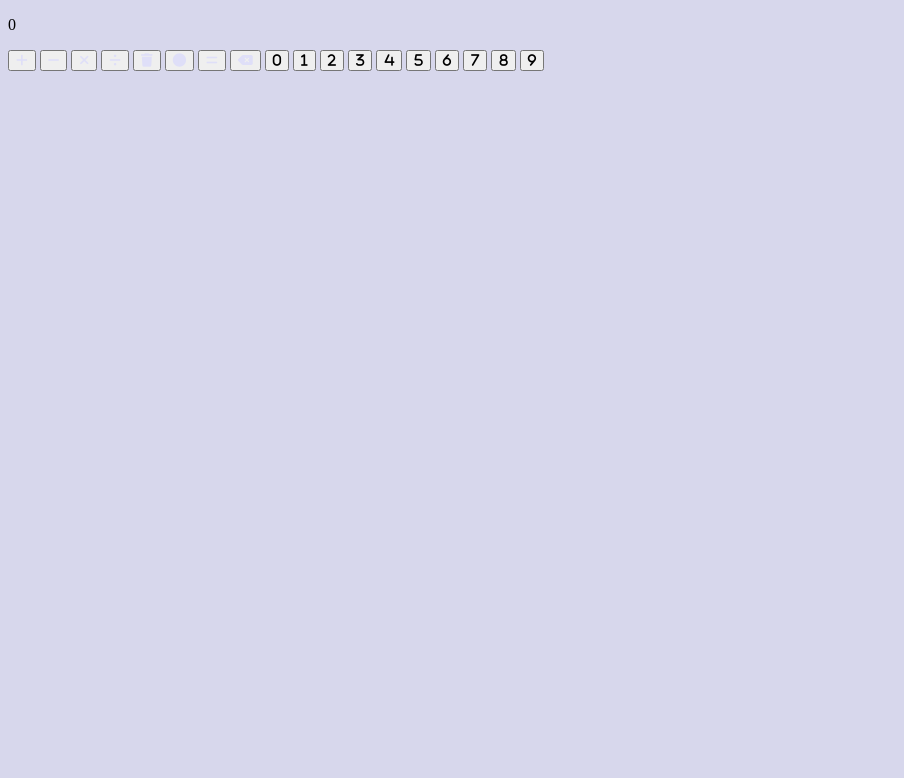
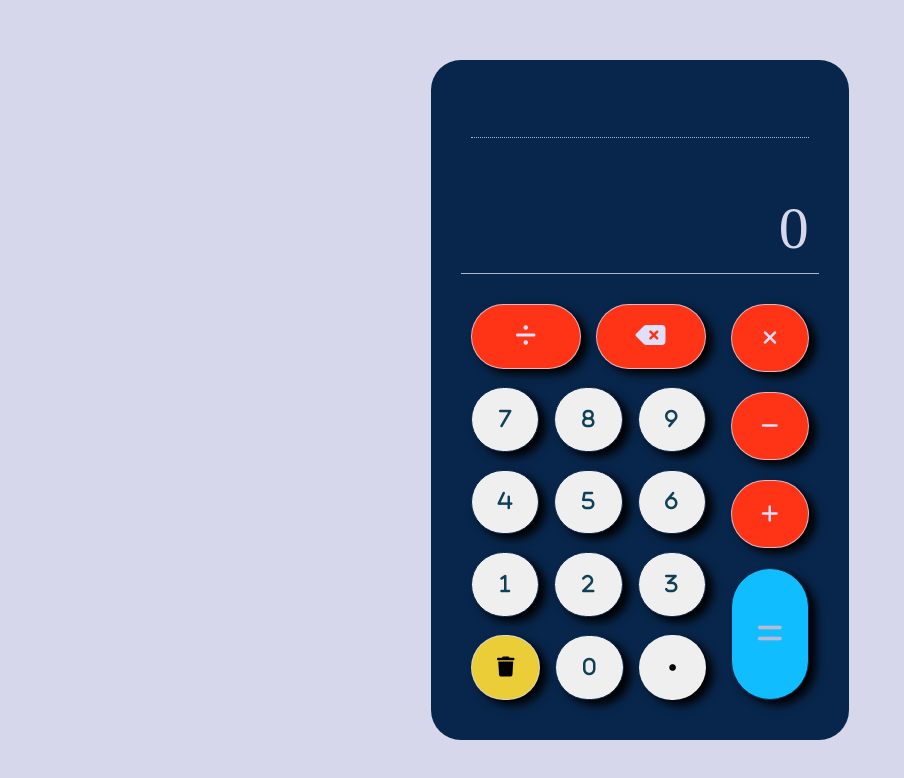
Before and after one commit to AlanOC123/calculator-odin, a plain HTML site: page index.html in a window 1280 px wide. Shown: the whole page, without its empty margins (0-904 px from the left). Drawn offline with Linux system fonts and the light colour scheme.

Commit message:
Finished Version 2
Completed version 2 fully interactive and designed.

```diff
--- a/index.html
+++ b/index.html
@@ -10,35 +10,56 @@
     <title>Calculator Version 2</title>
 </head>
 <body>
+    <div class="container">
         <div class="calculator" data-history = "[]">
             <div class="display">
                 <div class="history"></div>
                 <p class="stored"></p>
-            <p class="current"></p>
+                <p class="current">0</p>
             </div>
 
             <div class="calculator-keys">
-            <button data-type="operator" data-key="add"><i class="fa-solid fa-plus" style="color: rgb(223, 223, 248);"></i></button>
-            <button data-type="operator" data-key="sub"><i class="fa-solid fa-minus" style="color: rgb(223, 223, 248);"></i></button>
-            <button data-type="operator" data-key="mul"><i class="fa-solid fa-xmark" style="color: rgb(223, 223, 248);"></i></button>
-            <button data-type="operator" data-key="div"><i class="fa-solid fa-divide" style="color: rgb(223, 223, 248);"></i></button>
 
-            <button data-type="special" data-key="clr"><i class="fa-sharp fa-solid fa-trash" style="color: rgb(223, 223, 248);"></i></button>
-            <button data-type="special" data-key="dec"><i class="fa-solid fa-circle" style="color: rgb(223, 223, 248);"></i></button>
-            <button data-type="special" data-key="eql"><i class="fa-solid fa-equals" style="color: rgb(223, 223, 248);"></i></button>
-            <button data-type="special" data-key="del"><i class="fa-solid fa-delete-left" style="color: rgb(223, 223, 248);"></i></button>
+                <div class="left-middle-keys">
+                    <div class="top-row">
+                        <button data-type="operator" data-key="div"><i class="fa-solid fa-divide"></i></button>
+                        <button data-type="special" data-key="del"><i class="fa-solid fa-delete-left""></i></button>
+                    </div>
 
-            <button data-type="number" data-key="0"><i class="fa-solid fa-0"></i></button>
-            <button data-type="number" data-key="1"><i class="fa-solid fa-1"></i></button>
-            <button data-type="number" data-key="2"><i class="fa-solid fa-2"></i></button>
-            <button data-type="number" data-key="3"><i class="fa-solid fa-3"></i></button>
-            <button data-type="number" data-key="4"><i class="fa-solid fa-4"></i></button>
-            <button data-type="number" data-key="5"><i class="fa-solid fa-5"></i></button>
-            <button data-type="number" data-key="6"><i class="fa-solid fa-6"></i></button>
+                    <div class="second-row">
                         <button data-type="number" data-key="7"><i class="fa-solid fa-7"></i></button>
                         <button data-type="number" data-key="8"><i class="fa-solid fa-8"></i></button>
                         <button data-type="number" data-key="9"><i class="fa-solid fa-9"></i></button>
                     </div>
+
+                    <div class="third-row">
+                        <button data-type="number" data-key="4"><i class="fa-solid fa-4"></i></button>
+                        <button data-type="number" data-key="5"><i class="fa-solid fa-5"></i></button>
+                        <button data-type="number" data-key="6"><i class="fa-solid fa-6"></i></button>
+                    </div>
+
+                    <div class="fourth-row">
+                        <button data-type="number" data-key="1"><i class="fa-solid fa-1"></i></button>
+                        <button data-type="number" data-key="2"><i class="fa-solid fa-2"></i></button>
+                        <button data-type="number" data-key="3"><i class="fa-solid fa-3"></i></button>
+                    </div>
+
+                    <div class="bottom-row">
+                        <button data-type="special" data-key="clr"><i class="fa-sharp fa-solid fa-trash"></i></button>
+                        <button data-type="number" data-key="0"><i class="fa-solid fa-0"></i></button>
+                        <button data-type="special" data-key="dec"><i class="fa-solid fa-circle"></i></button>
+                    </div>
+                </div>
+
+                <div class="right-row">
+                    <button data-type="operator" data-key="mul"><i class="fa-solid fa-xmark"></i></button>
+                    <button data-type="operator" data-key="sub"><i class="fa-solid fa-minus"></i></button>
+                    <button data-type="operator" data-key="add"><i class="fa-solid fa-plus"></i></button>
+                    <button data-type="special" data-key="eql"><i class="fa-solid fa-equals"></i></button>
+                </div>
+
+            </div>
+        </div>
     </div>
 </body>
 </html>
--- a/script.js
+++ b/script.js
@@ -68,16 +68,6 @@ function sumCurrent () {
   return sum
 }
 
-// Create a div element to store the history
-function createHistoryDisplay () {
-  const historyDisplay = document.createElement('p')
-  const history = JSON.parse(calculator.dataset.history)
-  const length = history.length
-  historyDisplay.setAttribute('id', length)
-  historyDisplay.textContent = history[length - 1]
-  historyContainer.appendChild(historyDisplay)
-}
-
 // Display Update Functions
 function updateDisplay (value) {
   if (current.textContent === '0') {
@@ -88,8 +78,29 @@ function updateDisplay (value) {
 }
 
 function updateHistory (value) {
+  if (!historyContainer.firstChild) {
+    console.log(true)
+    const historyDisplay = document.createElement('p')
+    historyDisplay.classList.add('history-display')
+    historyDisplay.textContent = ''
+    historyContainer.appendChild(historyDisplay)
+  }
+
+  const historyDisplay = historyContainer.querySelector('.history-display')
+
+  historyDisplay.textContent = ''
+
   let history = JSON.parse(calculator.dataset.history)
   history.push(value)
+
+  history.forEach(num => {
+    if (history.indexOf(num) > 2) {
+      return
+    }
+
+    historyDisplay.textContent += `${history.indexOf(num) + 1} : ${num} \; `
+  })
+
   history = JSON.stringify(history)
   calculator.dataset.history = history
 }
@@ -171,7 +182,6 @@ special.forEach(button => {
     if (keyValue === 'eql') {
       const sum = sumCurrent()
       updateHistory(sum)
-      createHistoryDisplay()
     }
 
     if (keyValue === 'clr') {
@@ -225,7 +235,7 @@ window.addEventListener('keydown', (e) => {
       '/': 'div'
     }
 
-    mappedKey = map[keyValue]
+    const mappedKey = map[keyValue]
 
     captureValue(mappedKey)
     const key = keys.querySelector(`[data-key="${map[keyValue]}"`)
@@ -248,7 +258,6 @@ window.addEventListener('keydown', (e) => {
     if (mappedKey === 'eql') {
       const sum = sumCurrent()
       updateHistory(sum)
-      createHistoryDisplay()
     }
 
     if (mappedKey === 'clr') {
--- a/style.css
+++ b/style.css
@@ -1,22 +1,242 @@
 :root {
     --body-bg-color: rgb(215, 215, 236);
-    --calc-color-dark: rgb(8, 16, 32);
+    --calc-color-dark: rgb(8, 38, 75);
     --display-active-text: rgb(215, 215, 236);
     --display-history-text: rgb(215, 215, 236, 0.8);
-    --operator-button-background: rgb(235, 65, 120);
+    --operator-button-background: rgb(255, 52, 23);
     --operator-text-color: rgb(223, 223, 248);
     --digit-button-background: rgb(185, 185, 213);
+    --digit-button-text-color: rgb(16, 64, 85);
+    --equals-button-background: rgb(16,190,255);
+    --clr-button-background: rgb(234,205,55);
+}
+
+* {
+    /*border: 0.1rem solid red;*/
+    margin: 0;
 }
 
 html,
-html::before,
-html::after {
+body {
     margin: 0;
-    padding: 0;
     box-sizing: border-box;
+    height: 100%;
+    width: 100%;
+    font-size: 0.625rem;
 }
 
 body {
-    height: 100vh;
     background-color: var(--body-bg-color);
 }
+
+button {
+    border-radius: 100vw;
+    border: none;
+    box-shadow: 0.7rem 0.5rem 1rem;
+}
+
+.container {
+    height: 100%;
+    min-height: 100vh;
+    width: 100vw;
+    display: flex;
+    justify-content: center;
+    align-items: center;
+    overflow-x: hidden;
+    overflow-y: hidden;
+}
+
+.calculator {
+    display: flex;
+    flex-direction: column;
+    justify-content: center;
+    align-items: center;
+    height: 75vh;
+    aspect-ratio: 9/16;
+    width: auto;
+    min-width: none;
+    max-width: 33vw;
+    background-color: var(--calc-color-dark);
+
+    padding: 4rem;
+    border-radius: 3rem;
+    box-shadow: inset 1rem;
+}
+
+.display {
+    flex: 2;
+
+    font-size: 3rem;
+    color: var(--display-active-text);
+    border-bottom: 0.1rem solid var(--display-history-text);
+    width: 100%;
+    height: 70%;
+    margin-bottom: 3rem;
+
+    display: flex;
+    gap: 1rem;
+    flex-direction: column;
+    justify-content: flex-end;
+    padding: 0 1rem;
+}
+
+.current,
+.stored,
+.history {
+    width: 100%;
+    flex: 1;
+    text-align: end;
+}
+
+.history {
+    display: flex;
+    flex-wrap: wrap;
+    justify-content: flex-end;
+    border-bottom: 0.1rem dotted var(--display-history-text);
+    overflow-x: hidden;
+    overflow-y: hidden;
+}
+
+.current {
+    font-size: 6rem;
+    margin-bottom: 1rem;
+    color: var(--display-active-text);
+}
+
+.stored {
+    font-size: 3rem;
+    color: var(--display-history-text);
+
+}
+
+.calculator-keys {
+    align-self: flex-end;
+    min-height: 66%;
+    width: 100%;
+    flex: 3;
+    display: flex;
+    justify-content: space-around;
+    align-items: flex-start;
+    gap: 1.5rem;
+}
+
+.left-middle-keys {
+    height: 100%;
+    width: auto;
+    flex: 3;
+
+    display: flex;
+    flex-direction: column;
+    justify-content: space-evenly;
+    align-items: stretch;
+    margin-right: 1rem;
+    gap: 1.8rem;
+}
+
+.top-row,
+.second-row,
+.third-row,
+.fourth-row,
+.bottom-row {
+    flex: 1;
+    width: 100%;
+    height: 100%;
+    display: flex;
+    justify-content: space-evenly;
+    gap: 1.5rem;
+}
+
+.top-row button,
+.second-row button,
+.third-row button,
+.fourth-row button,
+.bottom-row button {
+    flex: 1;
+}
+
+.top-row button{
+    background-color: var(--operator-button-background);
+}
+
+.right-row {
+    height: 100%;
+    flex: 1;
+    display: flex;
+    flex-direction: column;
+    justify-content: space-evenly;
+    align-items: stretch;
+
+    gap: 2rem;
+}
+
+[data-key="eql"]{
+    flex: 2;
+    background-color: var(--equals-button-background);
+    border: 0.05rem solid var(--calc-color-dark);
+}
+
+[data-key="mul"],
+[data-key="sub"],
+[data-key="add"] {
+    flex: 1;
+    background-color: var(--operator-button-background);
+}
+
+[data-type="number"] {
+    border: 0.05rem solid var(--calc-color-dark);
+}
+
+[data-type="operator"] {
+    border: 0.05rem solid var(--display-history-text);
+}
+
+[data-key="clr"] {
+    background-color: var(--clr-button-background);
+    border: 0.05rem solid var(--display-history-text);
+}
+
+[data-key="del"] {
+    border: 0.05rem solid var(--display-history-text);
+}
+
+.fa-solid {
+    scale: 1.5;
+}
+
+.fa-circle {
+    scale: 0.5;
+}
+
+.fa-equals {
+    scale: 2.2;
+    color: var(--digit-button-background);
+}
+
+.fa-delete-left {
+    scale: 2;
+}
+
+.fa-divide {
+    scale: 1.8;
+}
+
+.fa-xmark,
+.fa-minus,
+.fa-plus,
+.fa-divide,
+.fa-delete-left {
+    color: var(--operator-text-color);
+}
+
+.fa-0,
+.fa-1,
+.fa-2,
+.fa-3,
+.fa-4,
+.fa-5,
+.fa-6,
+.fa-7,
+.fa-8,
+.fa-9 {
+    color: var(--digit-button-text-color);
+}
```
Lines whose indentation alone changed are shown as unchanged.
